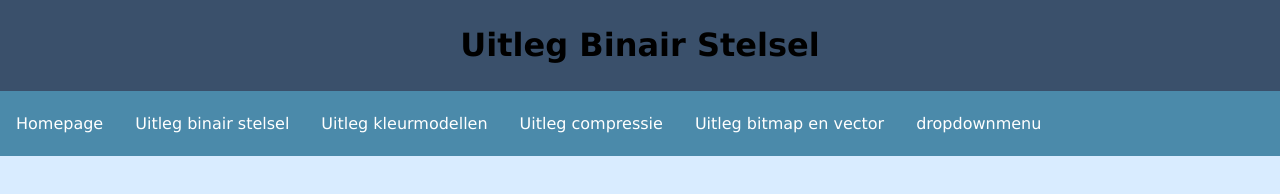
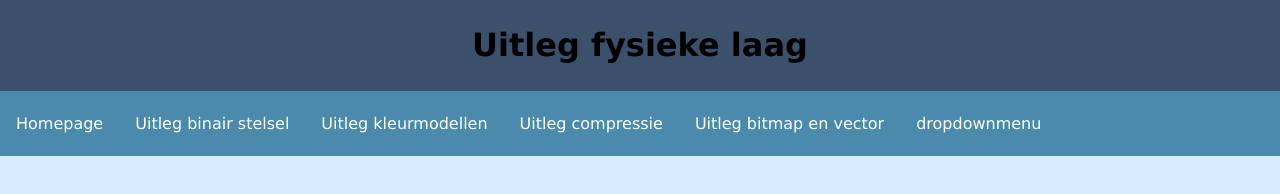
Before and after one commit to Maartjevlc/Maartjevlc.github.io, a plain HTML site: page fysiekelaag.html in a window 1280 px wide. Drawn offline with Linux system fonts and the light colour scheme.

Commit message:
verbetering body

```diff
--- a/fysiekelaag.html
+++ b/fysiekelaag.html
@@ -6,7 +6,7 @@
     <meta name="viewport" content="width=device-width, initial-scale=1.0">
 </head>
 <body style="background-color:#d9ecff;"><div class="header" style="background-color:#3A506B;">
-    <h1>Uitleg Binair Stelsel</h1>
+    <h1>Uitleg fysieke laag</h1>
 </div>
 
 <!--dit is de navbar -->
```
